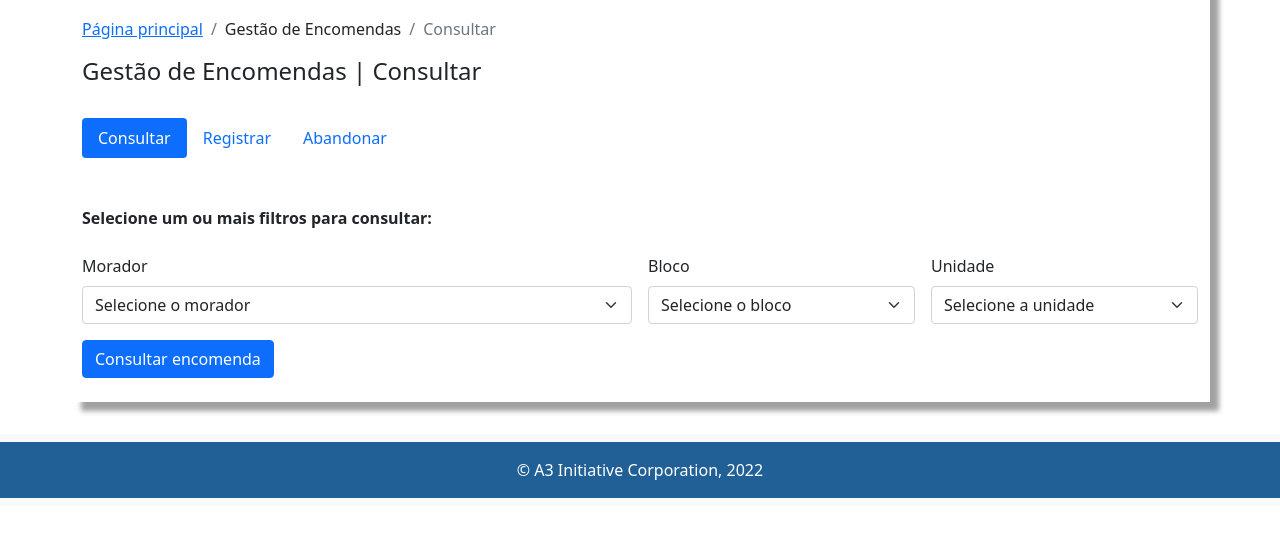
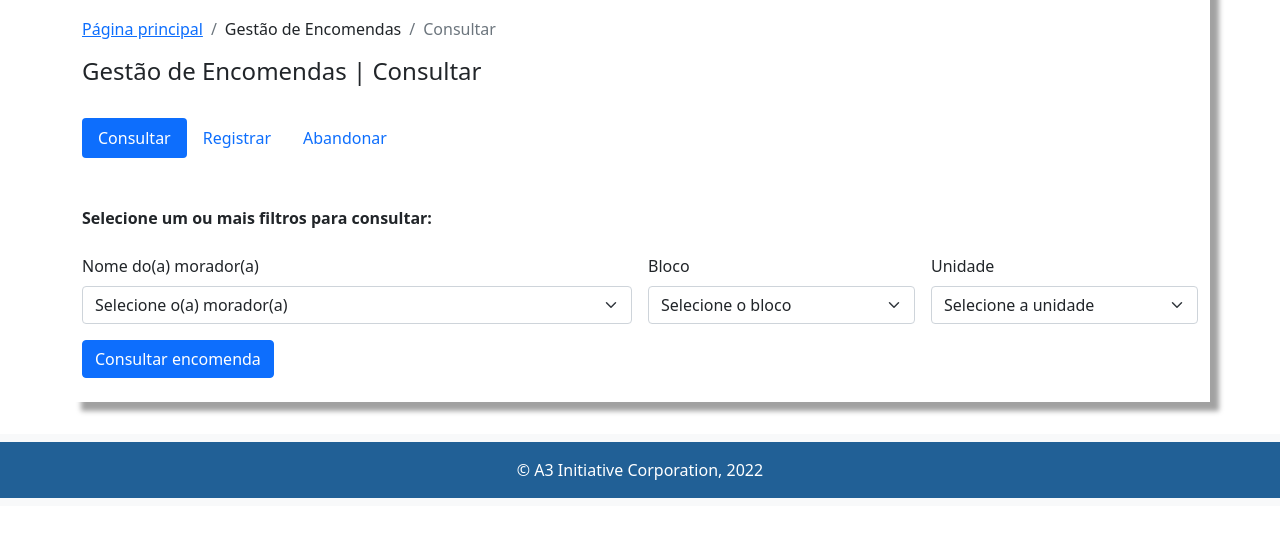
Before and after one commit to A3initiative/projeto, a plain HTML site: page manterEncomenda_mensageiro.html in a window 1280 px wide. Shown: the part 143-680 px from the top of the page. Drawn offline with nearby package versions, Linux system fonts and the light colour scheme.

Commit message:
Ajustes no form em todas as telas

```diff
--- a/manterEncomenda_mensageiro.html
+++ b/manterEncomenda_mensageiro.html
@@ -19,7 +19,7 @@
       <div class="container-fluid text-center">
         <img
           src="images/A3initiative.png"
-          alt=""
+          alt="imagem que representa a logomarca da empresa A3 Initiative Corporation"
           class="d-inline-block align-text-top"
         />
         Olá, mensageiro(a) [nome do usuário]!
@@ -145,9 +145,11 @@
             >
           </div>
           <div class="col-md-6">
-            <label for="selectMorador" class="form-label">Morador</label>
+            <label for="selectMorador" class="form-label"
+              >Nome do(a) morador(a)</label
+            >
             <select id="selectMorador" class="form-select">
-              <option selected>Selecione o morador</option>
+              <option selected>Selecione o(a) morador(a)</option>
               <option>Ana</option>
               <option>André</option>
               <option>Araújo</option>
```
Also changed, not shown: manterEncomenda_consultar.html (+4 -2 lines), manterEncomenda_registrar.html (+2 -2 lines), manterUsuario.html (+2 -2 lines).
